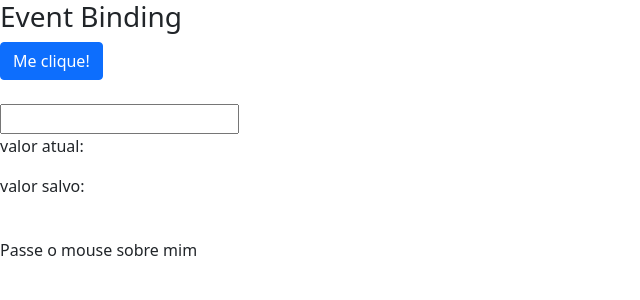
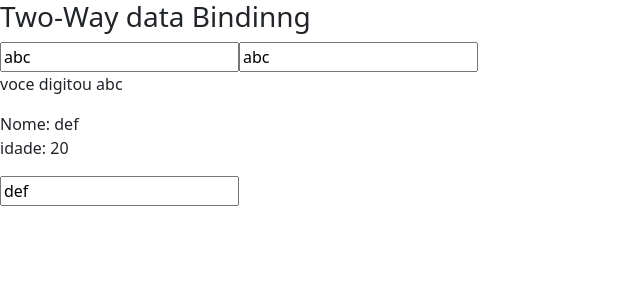
Before and after one commit to AngularJunior/angular, an Angular app: page / in a window 1280 px wide. Shown: the top 300 px of the page, without its empty margins (0-640 px from the left). Built offline with nearby package versions, Linux system fonts and the light colour scheme.

Commit message:
Trabalhando com Two-way data binding, este codigo esta com alguns problemas, pois estou usando outra versao do angular superior a 2.

```diff
--- a/src/app/data-binding/data-binding.component.html
+++ b/src/app/data-binding/data-binding.component.html
@@ -56,7 +56,7 @@
   </article>
 </section> -->
 
-<section class="event-binding">
+<!-- <section class="event-binding">
   <article>
     <h3>Event Binding</h3>
     <div>
@@ -80,4 +80,5 @@
       </span>
     </div>
   </article>
-</section>
+</section> -->
+<app-meu-form></app-meu-form>
--- a/src/app/data-binding/data-binding.component.ts
+++ b/src/app/data-binding/data-binding.component.ts
@@ -15,6 +15,7 @@
   valorAtual: string = '';
   valorSalvo = '';
   isMouseOver: boolean = false;
+
 
 
   getValor() {
--- /dev/null
+++ b/src/app/meu-form/meu-form.component.html
@@ -0,0 +1,19 @@
+<section class="two-way-binding">
+  <article>
+    <h3>Two-Way data Bindinng</h3>
+    <div>
+
+      <!-- <input type="text" [value]="nome" (input)="nome = $event.target.value" />
+      <input type="text" ([ngModel])="nome" (ngModelChange)="nome = $event" /> -->
+
+      <input type="text" [(ngModel)]="nome">
+      <input type="text" bindon-ngModel="nome">
+
+      <p>voce digitou {{ nome }}</p>
+    </div>
+    <div>
+      <p>Nome: {{pessoa.nome}} <br> idade: {{pessoa.idade}}</p>
+      <input type="text" [(ngModel)]="pessoa.nome">
+    </div>
+  </article>
+</section>
--- /dev/null
+++ b/src/app/meu-form/meu-form.component.ts
@@ -0,0 +1,20 @@
+import { Component, OnInit } from '@angular/core';
+
+@Component({
+  selector: 'app-meu-form',
+  templateUrl: './meu-form.component.html',
+  styleUrls: ['./meu-form.component.css']
+})
+export class MeuFormComponent implements OnInit {
+  nome: string = 'abc';
+  pessoa: any = {
+    nome: 'def',
+    idade: 20
+  }
+
+  constructor() { }
+
+  ngOnInit(): void {
+  }
+
+}
```
Also changed, not shown: src/app/app.module.ts (+6 -1 lines), src/app/meu-form/meu-form.module.ts (added, +20 -0 lines), src/app/meu-form/meu-form.component.css (added), 1 other file (tests, documents, lock files or other folders).
